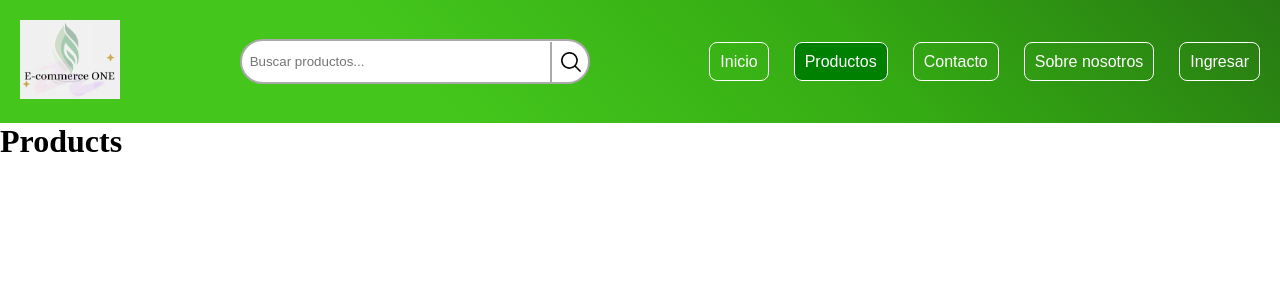
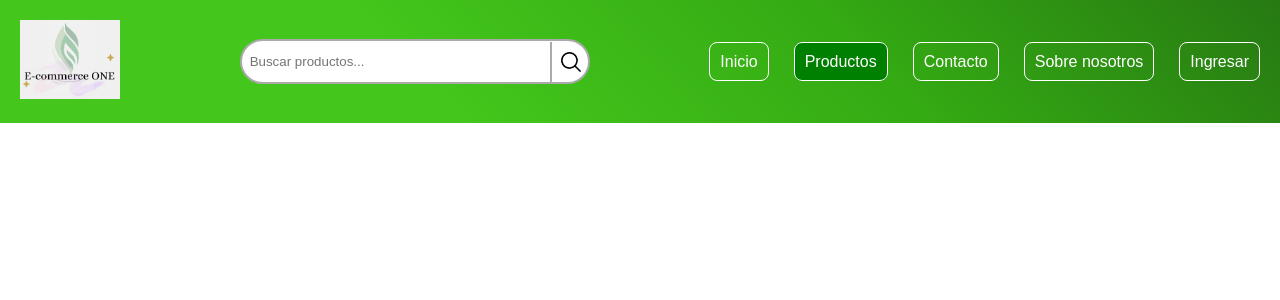
Before and after one commit to GuillermoJCV/E-Commerce-Project-ONE, a React (Vite) app: page /products in a window 1280 px wide. Shown: the top 300 px of the page. Built offline with nearby package versions, Linux system fonts and the light colour scheme.

Commit message:
Add classNames to main, aside and div tags

```diff
--- a/src/components/products-page/ProductsPage.jsx
+++ b/src/components/products-page/ProductsPage.jsx
@@ -1,8 +1,13 @@
 
 export default function ProductsPage() {
 	return (
-		<main>
-			<h1>Products</h1>
+		<main className="ProductsPage">
+			<aside className="filters">
+
+			</aside>
+			<div className="display-products">
+
+			</div>
 		</main>
 	)
 }
```
